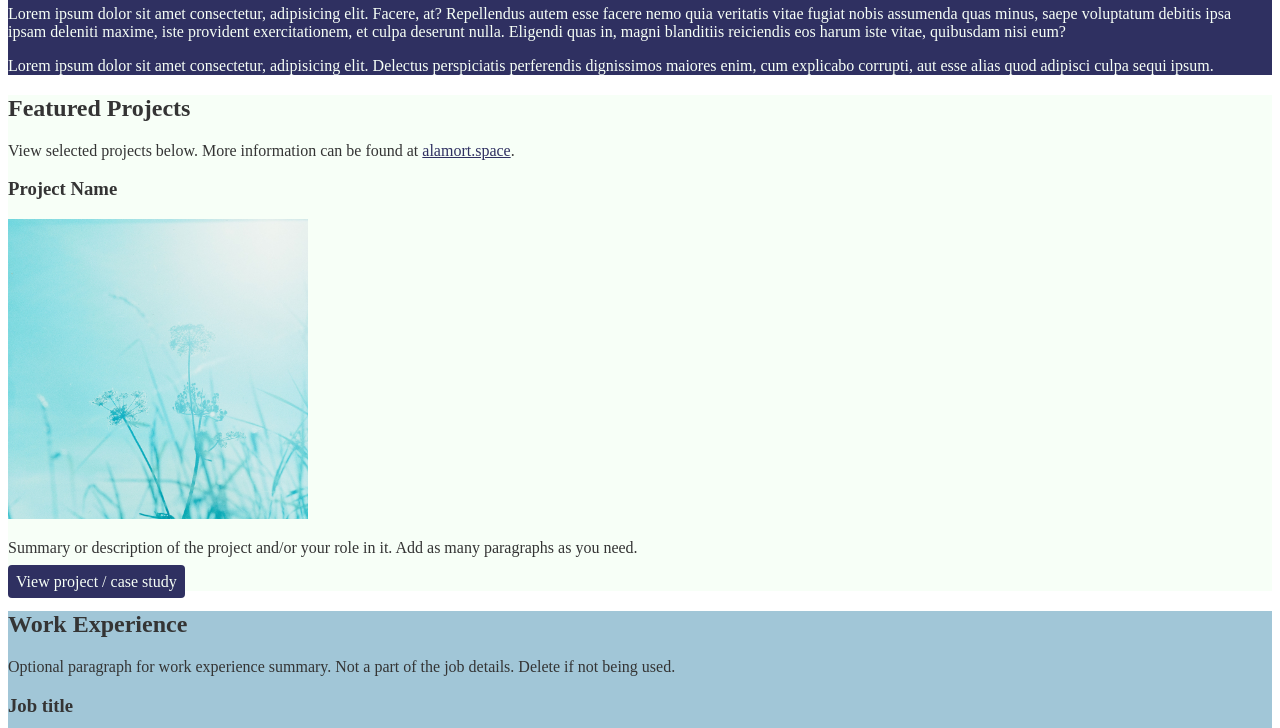
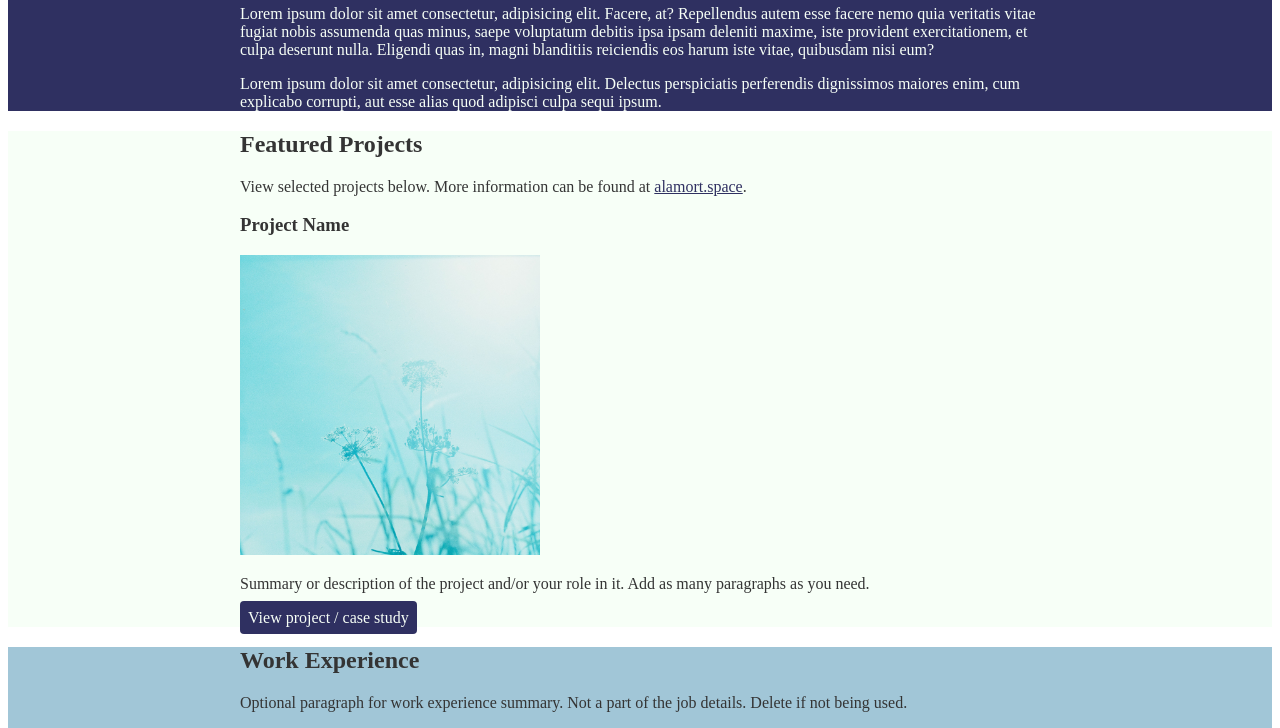
Before and after one commit to nic-dgl203-2023FA/assignment1a-Dhuds1, a plain HTML site: page index.html in a window 1280 px wide. Shown: the part 122-850 px from the top of the page. Drawn offline with Linux system fonts and the light colour scheme.

Commit message:
Add a contentWrap to limit content to 800px

```diff
--- a/css/style.css
+++ b/css/style.css
@@ -23,6 +23,10 @@ a {
 }
 a:hover {
     text-decoration: none;
+}
+.contentWrap {
+    width: 800px;
+    margin: 0 auto;
 }
 /* PROFILE Styles
 ----------------------------------*/
```
Also changed, not shown: index.html (+0 -1 lines).
